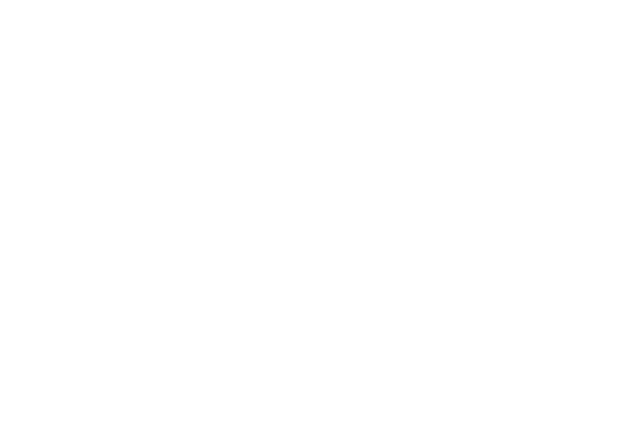
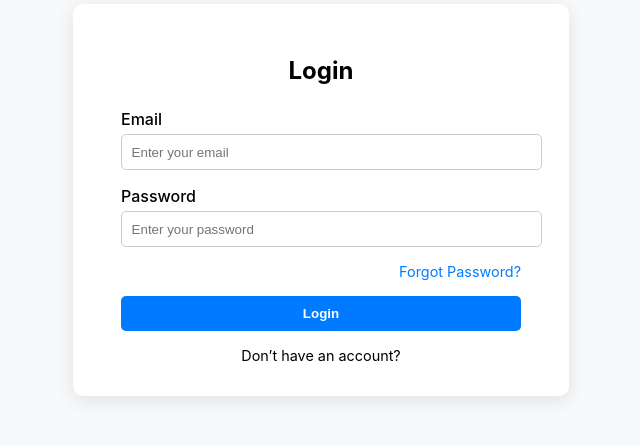
Before and after one commit to AftabAhmedFahim/EduBondhu, a React (Create React App) app: page /login in a window 1280 px wide. Before the commit this address had no page. Shown: the part 160-606 px from the top of the page, without its empty margins (319-959 px from the left). Built offline with nearby package versions, Linux system fonts and the light colour scheme.

Commit message:
login page

```diff
--- a/src/App.js
+++ b/src/App.js
@@ -1,13 +1,14 @@
 import React from "react";
 import { BrowserRouter as Router, Routes, Route } from "react-router-dom";
 import HomePage from "./pages/Home/HomePage";
+import LoginPage from "./pages/Login/LoginPage";
 
 function App() {
   return (
     <Router>
       <Routes>
         <Route path="/" element={<HomePage />} />
-        {}
+        <Route path="/login" element={<LoginPage />} />
       </Routes>
     </Router>
   );
--- a/src/pages/Home/HomePage.js
+++ b/src/pages/Home/HomePage.js
@@ -1,72 +1,91 @@
 import React from "react";
+import { useNavigate } from "react-router-dom";
 import "./HomePage.css";
 
 const HomePage = () => {
+  const navigate = useNavigate();
+
   return (
     <div className="home">
+      {/* Navbar */}
       <nav className="navbar">
         <div className="logo">EduBondhu</div>
         <div className="nav-links">
           <button>About</button>
           <button>Contact</button>
           <button>Help</button>
-          <button className="signup">Sign Up</button>
-          <button className="login">Log In</button>
+          <button className="signup" onClick={() => navigate("/signup")}>
+            Sign Up
+          </button>
+          <button className="login" onClick={() => navigate("/login")}>
+            Log In
+          </button>
         </div>
       </nav>
+
+      {/* Hero Section */}
       <section className="hero">
         <h1>Bridging Students, Tutors & Success</h1>
         <p>
-          Find the perfect tutor or student with EduBondhu’s seamless platform. Connect, chat,
-          and achieve your academic goals.
+          Find the perfect tutor or student with EduBondhu’s seamless platform.
+          Connect, chat, and achieve your academic goals.
         </p>
         <div className="cta-buttons">
-          <button className="student-btn">I'm a Student</button>
-          <button className="tutor-btn">I'm a Tutor</button>
+          <button className="student-btn" onClick={() => navigate("/signup")}>
+            I'm a Student
+          </button>
+          <button className="tutor-btn" onClick={() => navigate("/signup")}>
+            I'm a Tutor
+          </button>
         </div>
       </section>
 
-
-
+      {/* Key Features */}
       <section className="features">
         <h2>Key Features</h2>
         <h3>Empowering Education, One Connection at a Time</h3>
         <p>
-          EduBondhu offers a comprehensive suite of tools to enhance the learning experience
-          for students and tutors alike.
+          EduBondhu offers a comprehensive suite of tools to enhance the
+          learning experience for students and tutors alike.
         </p>
         <div className="feature-cards">
           <div className="card">
             <h4>Find Your Ideal Tutor</h4>
             <p>
-              Search for tutors based on subject, level, and availability. Our advanced
-              search filters ensure you find the perfect match.
+              Search for tutors based on subject, level, and availability. Our
+              advanced search filters ensure you find the perfect match.
             </p>
           </div>
           <div className="card">
             <h4>Seamless Communication</h4>
             <p>
-              Communicate with tutors directly through our integrated chat system. Schedule
-              sessions, ask questions, and stay connected.
+              Communicate with tutors directly through our integrated chat
+              system. Schedule sessions, ask questions, and stay connected.
             </p>
           </div>
           <div className="card">
             <h4>Trusted Ratings & Reviews</h4>
             <p>
-              Read reviews and ratings from other students to make informed decisions. Share
-              your own experiences to help others.
+              Read reviews and ratings from other students to make informed
+              decisions. Share your own experiences to help others.
             </p>
           </div>
         </div>
       </section>
 
+      {/* Final Call to Action */}
       <section className="final-cta">
         <h2>Ready to Elevate Your Learning Journey?</h2>
         <p>
-          Join EduBondhu today and unlock your full potential. Whether you're a student seeking
-          guidance or a tutor looking to share your expertise, we have the resources you need.
+          Join EduBondhu today and unlock your full potential. Whether you're a
+          student seeking guidance or a tutor looking to share your expertise,
+          we have the resources you need.
         </p>
-        <button className="get-started-btn">Get Started</button>
+        <button className="get-started-btn" onClick={() => navigate("/login")}>
+          Get Started
+        </button>
+
+        {/* Footer */}
         <footer className="footer">
           <div className="footer-links">
             <a href="#">About Us</a>
@@ -78,8 +97,6 @@
         </footer>
       </section>
     </div>
-
-
   );
 };
 
--- /dev/null
+++ b/src/pages/Login/LoginPage.css
@@ -0,0 +1,77 @@
+.login-container {
+  display: flex;
+  justify-content: center;
+  align-items: center;
+  min-height: 90vh;
+  background-color: #f8f9fa;
+}
+
+.login-box {
+  background-color: white;
+  padding: 2rem 3rem;
+  border-radius: 10px;
+  width: 100%;
+  max-width: 400px;
+  box-shadow: 0 4px 20px rgba(0,0,0,0.1);
+}
+
+.login-box h2 {
+  text-align: center;
+  margin-bottom: 1.5rem;
+}
+
+.form-group {
+  margin-bottom: 1rem;
+}
+
+.form-group label {
+  display: block;
+  margin-bottom: 0.3rem;
+  font-weight: 500;
+}
+
+.form-group input {
+  width: 100%;
+  padding: 0.6rem;
+  border: 1px solid #ccc;
+  border-radius: 5px;
+}
+
+.forgot-link {
+  font-size: 0.9rem;
+  color: #007bff;
+  text-decoration: none;
+  float: right;
+  margin-bottom: 1rem;
+}
+
+.login-btn {
+  width: 100%;
+  padding: 0.6rem;
+  background-color: #007bff;
+  color: white;
+  border: none;
+  border-radius: 5px;
+  font-weight: bold;
+  cursor: pointer;
+  margin-bottom: 1rem;
+}
+
+.extra-link {
+  text-align: center;
+  font-size: 0.9rem;
+}
+
+.link-action {
+  color: #007bff;
+  cursor: pointer;
+  text-decoration: underline;
+}
+
+.back-home {
+  text-align: center;
+  margin-top: 1rem;
+  font-size: 0.9rem;
+  color: #6c757d;
+  cursor: pointer;
+}
--- /dev/null
+++ b/src/pages/Login/LoginPage.js
@@ -0,0 +1,43 @@
+import React from "react";
+import { useNavigate } from "react-router-dom";
+import "./LoginPage.css"; // Optional: Create this for your custom styles
+
+const LoginPage = () => {
+  const navigate = useNavigate();
+
+
+
+  return (
+    <div className="login-container">
+      <div className="login-box">
+        <h2>Login</h2>
+        <form >
+          <div className="form-group">
+            <label>Email</label>
+            <input placeholder="Enter your email"/>
+          </div>
+
+          <div className="form-group">
+            <label>Password</label>
+            <input placeholder="Enter your password" />
+          </div>
+
+          <div className="form-bottom">
+            <a href="#" className="forgot-link">Forgot Password?</a>
+          </div>
+
+          <button className="login-btn">Login</button>
+        </form>
+
+        <div className="extra-link">
+          Don’t have an account?{" "}
+
+        </div>
+
+
+      </div>
+    </div>
+  );
+};
+
+export default LoginPage;
```
Lines whose indentation alone changed are shown as unchanged.
